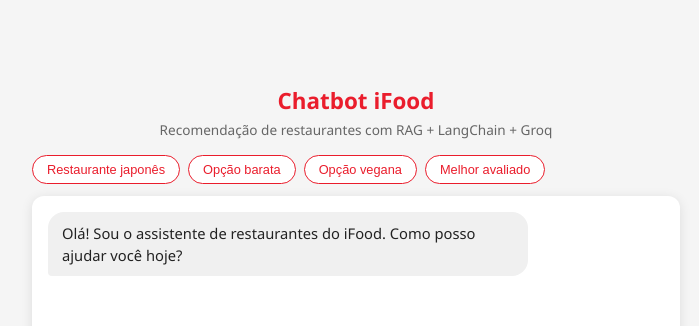
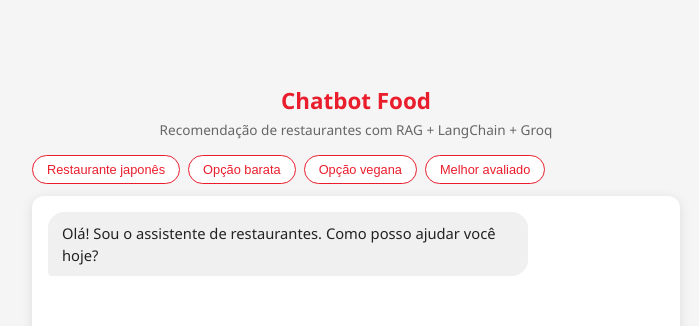
Before and after one commit to DevJuliaMelo/DevJuliaMelo.github.io, a plain HTML site: page chatbot/index.html in a window 1280 px wide. Shown: the top 326 px of the page, without its empty margins (284-983 px from the left). Drawn offline with Linux system fonts and the light colour scheme.

Commit message:
corrige titulo e mensagem inicial do chatbot

```diff
--- a/chatbot/index.html
+++ b/chatbot/index.html
@@ -3,7 +3,7 @@
 <head>
   <meta charset="UTF-8" />
   <meta name="viewport" content="width=device-width, initial-scale=1.0" />
-  <title>Chatbot iFood - RAG com LangChain</title>
+  <title>Chatbot Food - RAG com LangChain</title>
   <style>
     * { box-sizing: border-box; margin: 0; padding: 0; }
 
@@ -147,7 +147,7 @@
 <body>
   <div class="container">
     <header>
-      <h1>Chatbot iFood</h1>
+      <h1>Chatbot Food</h1>
       <p>Recomendação de restaurantes com RAG + LangChain + Groq</p>
     </header>
 
@@ -161,7 +161,7 @@
     <div class="chat-box">
       <div class="messages" id="messages">
         <div class="message bot">
-          Olá! Sou o assistente de restaurantes do iFood. Como posso ajudar você hoje?
+          Olá! Sou o assistente de restaurantes. Como posso ajudar você hoje?
         </div>
       </div>
       <div class="input-area">
```
